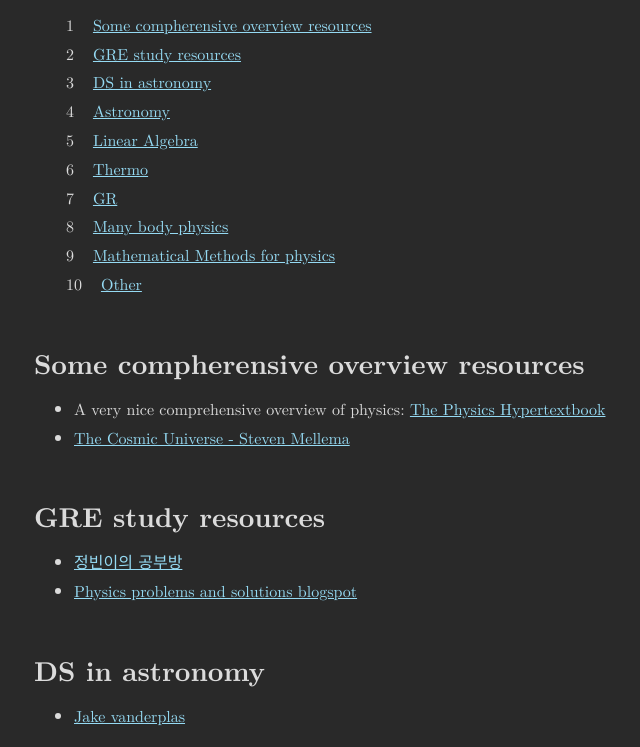
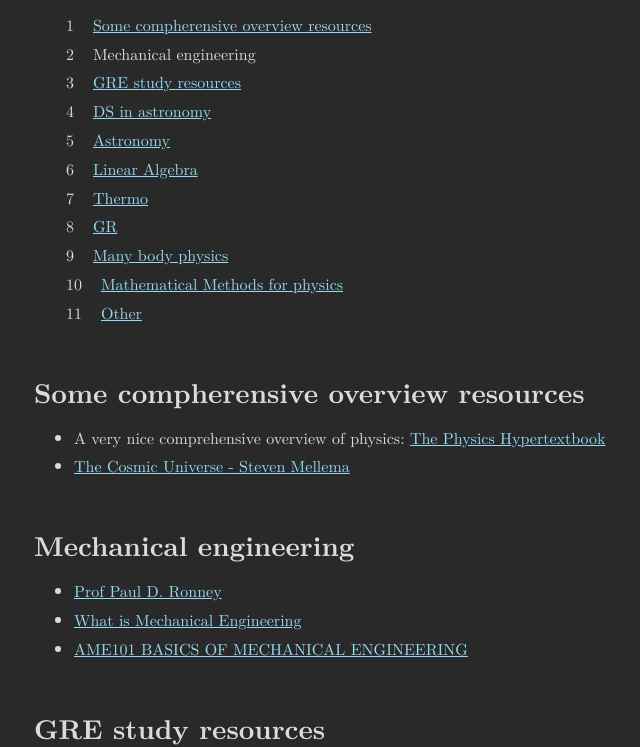
Before and after one commit to alisonands/my_physics_notes, a website built with Vite: page html/resources.html in a window 1280 px wide. Shown: the part 224-971 px from the top of the page, without its empty margins (306-946 px from the left). Built offline with nearby package versions, Linux system fonts and the light colour scheme; files whose address does not match are found by name.

Commit message:
Update resources.html

```diff
--- a/html/resources.html
+++ b/html/resources.html
@@ -31,6 +31,7 @@
         <h2>Contents</h2>
         <ol>
             <li><a href="#overview">Some compherensive overview resources</a></li>
+            <li><a href="#mech_eng"></a> Mechanical engineering</li>
             <li><a href="#GRE_resources">GRE study resources</a></li>
             <li><a href="#ds_in_astronomy">DS in astronomy</a></li>
             <li><a href="#astronomy">Astronomy</a></li>
@@ -54,6 +55,13 @@
                 <li><a href="https://ia801508.us.archive.org/23/items/cnx-org-col12169/the-cosmic-universe.pdf">
                         The Cosmic Universe - Steven Mellema
                     </a></li>
+            </ul>
+
+            <h2>Mechanical engineering</h2>
+            <ul>
+                <li><a href="http://ronney.usc.edu/">Prof Paul D. Ronney</a></li>
+                <li><a href="http://ronney.usc.edu/whatisme.html">What is Mechanical Engineering</a></li>
+                <li><a href="http://ronney.usc.edu/AME101/AME101-LectureNotes.pdf">AME101 BASICS OF MECHANICAL ENGINEERING</a></li>
             </ul>
 
             <h2 id="GRE_resources">GRE study resources</h2>
```
